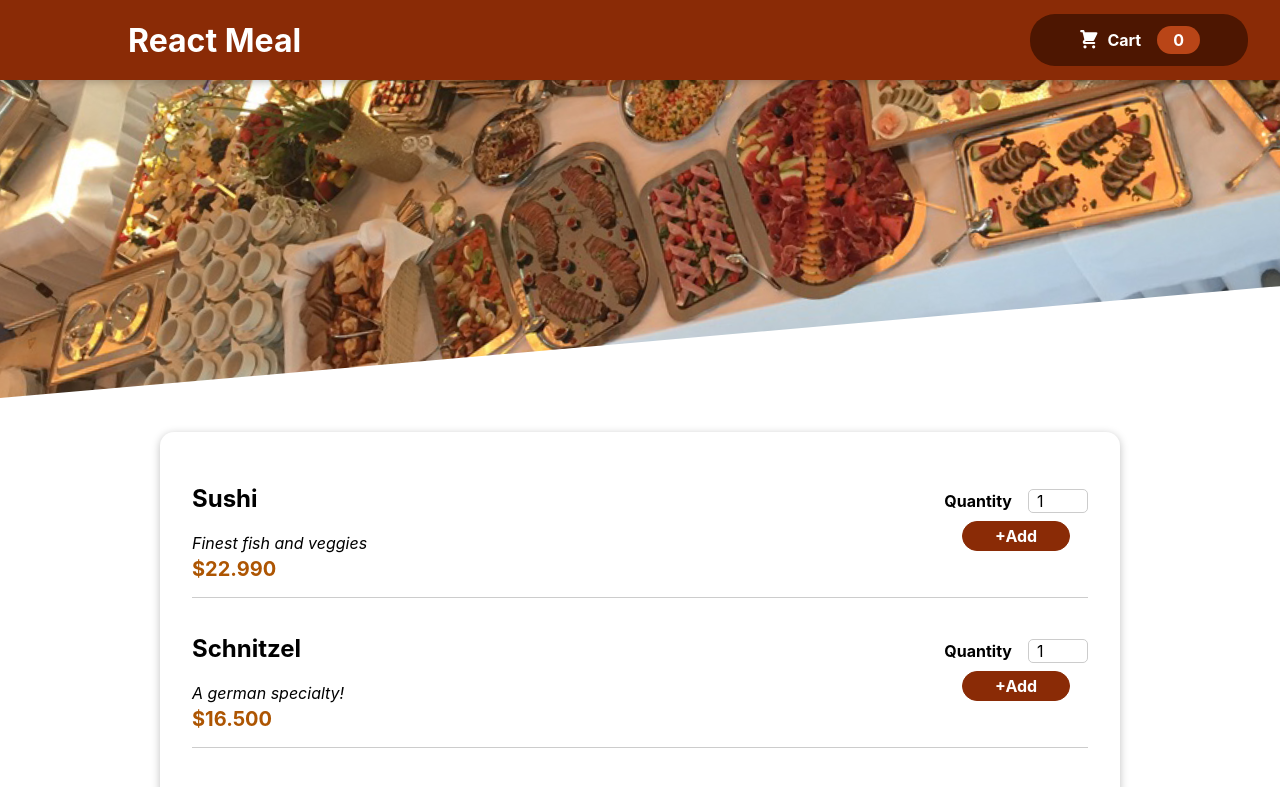
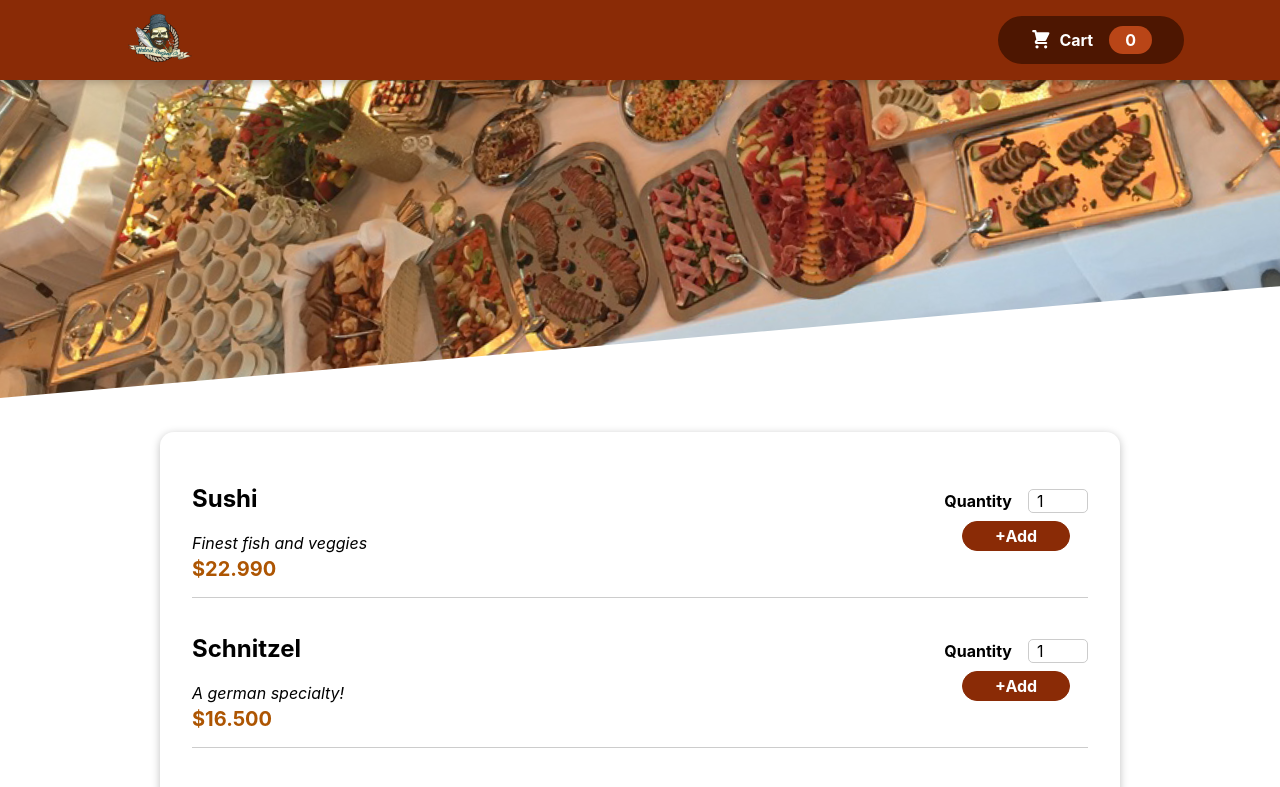
Before and after one commit to Pradiksha11/foodorder, a React (Create React App) app: page / in a window 1280 px wide. Shown: the top 787 px of the page. Built offline with nearby package versions, Linux system fonts and the light colour scheme.

Commit message:
media queries added in header

```diff
--- a/src/components/layout/Header.js
+++ b/src/components/layout/Header.js
@@ -2,13 +2,17 @@ import React from 'react';
 import meal from '../../assets/meals.jpg';
 import style from './Header.module.css';
 import HeaderCartButton from '../layout/HeaderCartButton';
+import logo from '../../assets/Fish420.png';
 
 const Header = (props) => {
   return (
     <>
       <header className={style.header}>
-        <h1>React Meal</h1>
-        <HeaderCartButton onClick={props.onOpen} />   {/* here props.onOpen value has came from App.js line-22 and again passed to lowest compon. HeaderCartButton line-15 */}
+        {/* <h1>React Meal</h1> */}
+        <a href="/" rel="noopener noreferrer">
+        <img className={style.logo} src={logo} alt="logo"/>
+      </a>
+       <HeaderCartButton onClick={props.onOpen} />   {/* here props.onOpen value has came from App.js line-22 and again passed to lowest compon. HeaderCartButton line-15 */}
         </header>
       <div className={style['main-image']}>
       <img src={meal} alt="meal"/>
--- a/src/components/layout/Header.module.css
+++ b/src/components/layout/Header.module.css
@@ -14,6 +14,11 @@
   z-index: 10;
 }
 
+.logo{
+  position: relative;
+  width: 4rem;
+}
+
 .main-image {
   width: 100%;
   height: 25rem;
--- a/src/components/layout/HeaderCartButton.module.css
+++ b/src/components/layout/HeaderCartButton.module.css
@@ -4,7 +4,8 @@
   border: none;
   background-color: #4d1601;
   color: white;
-  padding: 0.75rem 3rem;
+  /* padding: 0.75rem 3rem; */
+  padding: 10px 2rem;
   display: flex;
   justify-content: space-around;
   align-items: center;
@@ -59,3 +60,36 @@
     transform: scale(1);
   }
 }
+
+@media (max-width: 1024px) {
+  .button {
+    position: relative;
+    margin-right: -5rem;
+  }
+}
+
+@media (min-width: 768px) {
+  .button {
+    left: -13rem;
+  }
+}
+
+@media (min-width: 425px) {
+  .button {
+    margin-left: 16rem;
+    /* left: -7rem; */
+  }
+}
+
+@media (min-width: 576px) {
+  .button {
+    margin-right: 1rem;
+  }
+}
+
+@media (max-width: 320px) {
+  .button {
+    position: relative;
+    margin-right: -6rem;
+  }
+}
```
Also changed, not shown: src/assets/Fish420.png (added), 1 other file (tests, documents, lock files or other folders).
